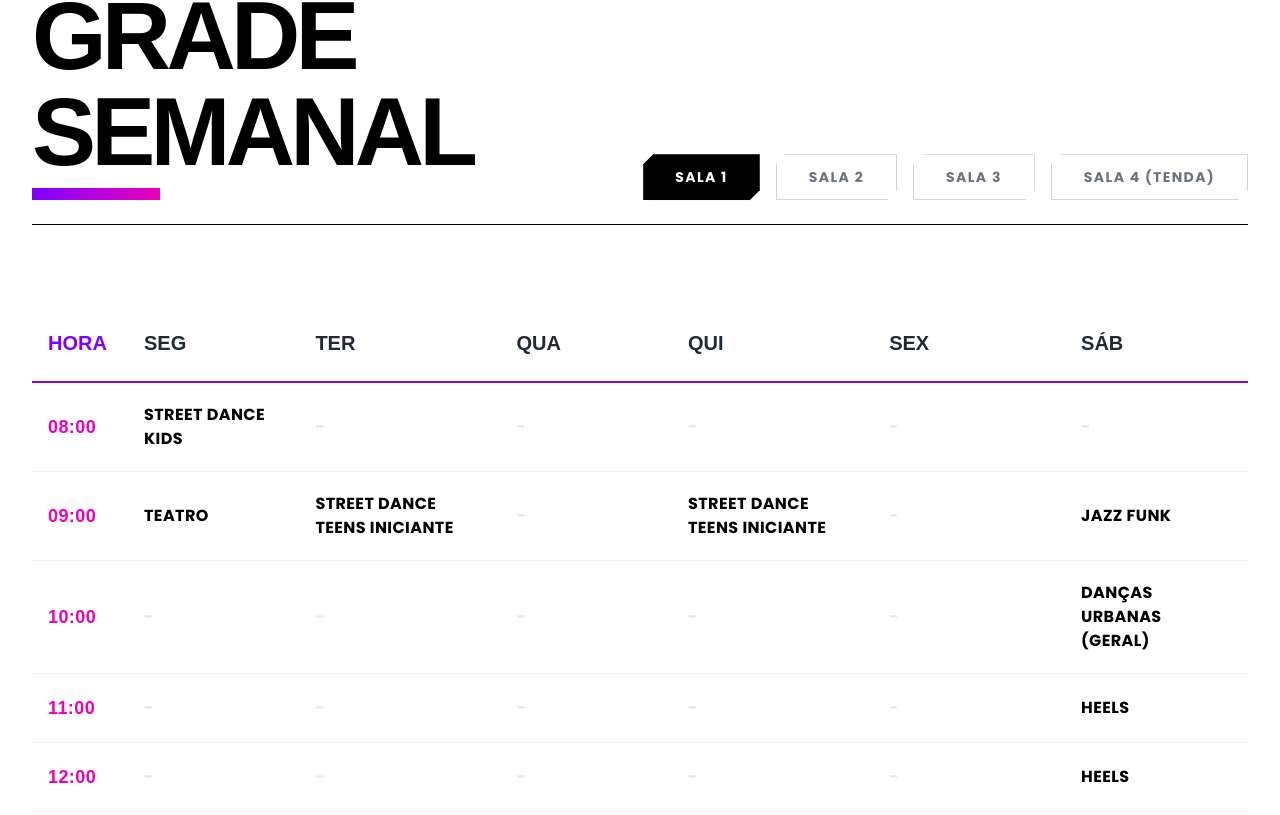
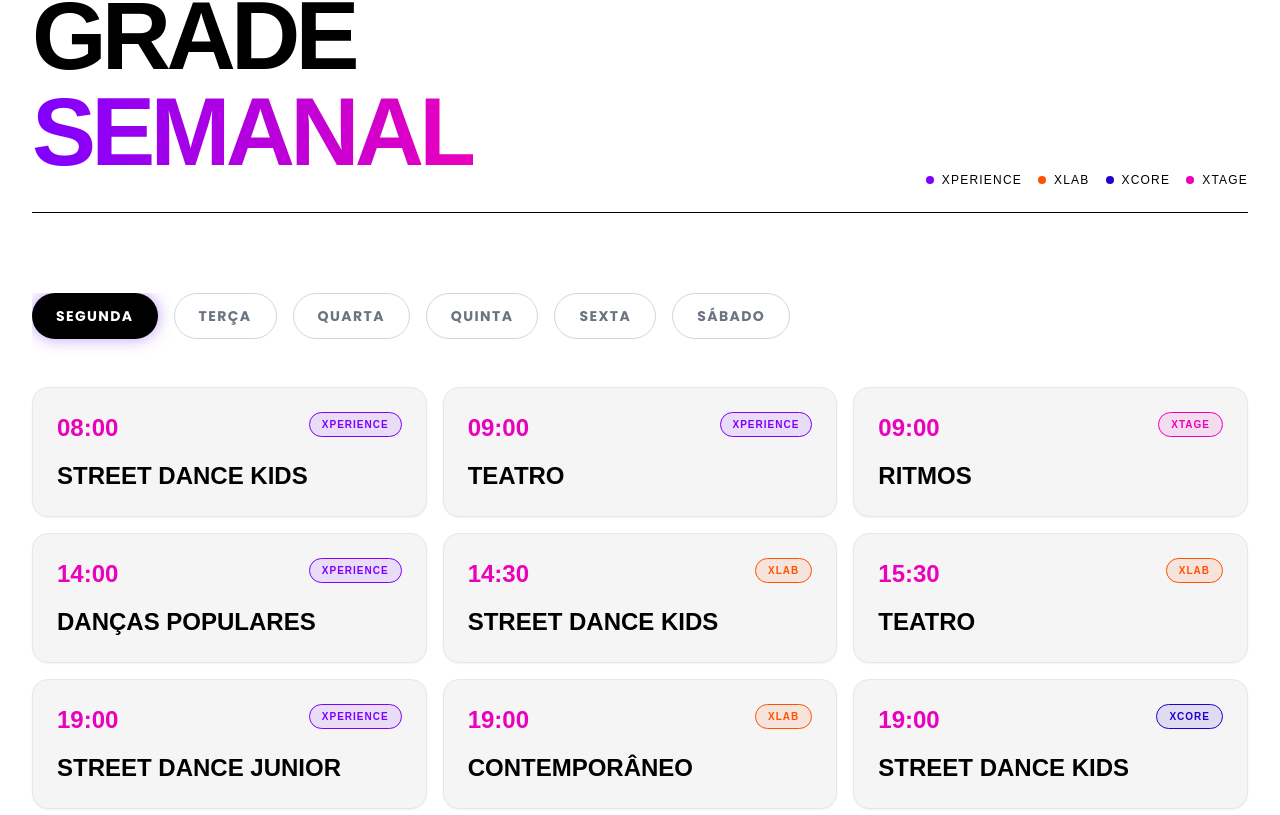
Before and after one commit to jonathanfferreira/xpace-landing-page, a React (Vite) app: page / in a window 1280 px wide. Shown: the part 10425-11240 px from the top of the page. Built offline with nearby package versions, Linux system fonts and the light colour scheme; a web font is replaced by a local one.

Commit message:
Update Schedule: Refactor to Day tabs, new rooms, and 2025 class data

```diff
--- a/components/Schedule.tsx
+++ b/components/Schedule.tsx
@@ -1,158 +1,203 @@
 import React, { useState } from 'react';
+import { motion, AnimatePresence } from 'framer-motion';
 
-type DaySchedule = {
-  seg?: string;
-  ter?: string;
-  qua?: string;
-  qui?: string;
-  sex?: string;
-  sab?: string;
+type ScheduleItem = {
+  time: string;
+  activity: string;
+  room: string;
 };
 
-type ScheduleItem = DaySchedule & {
-  time: string;
-};
-
-type RoomSchedule = {
+type WeeklySchedule = {
   [key: string]: ScheduleItem[];
 };
 
-const scheduleData: RoomSchedule = {
-  "Sala 1": [
-    { time: "08:00", seg: "Street Dance Kids", sab: "" },
-    { time: "09:00", seg: "Teatro", ter: "Street Dance Teens Iniciante", qui: "Street Dance Teens Iniciante", sab: "Jazz Funk" },
-    { time: "10:00", sab: "Danças Urbanas (Geral)" },
-    { time: "11:00", sab: "Heels" },
-    { time: "12:00", sab: "Heels" },
-    { time: "14:00", seg: "Danças Populares", qua: "Danças Populares", sab: "Cia Heels (Grupo)" },
-    { time: "15:00", sab: "Cia Heels (Grupo)" },
-    { time: "17:00", qui: "Heels (Prof. Duda)" },
-    { time: "18:00", qui: "Heels (Prof. Duda)" },
-    { time: "19:00", seg: "Street Dance Junior", qua: "Street Dance Junior", sex: "Danças Urbanas Iniciante" },
-    { time: "20:00", seg: "Street Dance Senior", qua: "Street Dance Senior", sex: "Street Funk" },
-    { time: "21:00", seg: "Jazz", qua: "Jazz" },
+const scheduleData: WeeklySchedule = {
+  "SEGUNDA": [
+    { time: "08:00", activity: "Street Dance Kids", room: "XPERIENCE" },
+    { time: "09:00", activity: "Teatro", room: "XPERIENCE" },
+    { time: "09:00", activity: "Ritmos", room: "XTAGE" },
+    { time: "14:00", activity: "Danças Populares", room: "XPERIENCE" },
+    { time: "14:30", activity: "Street Dance Kids", room: "XLAB" },
+    { time: "15:30", activity: "Teatro", room: "XLAB" },
+    { time: "19:00", activity: "Street Dance Junior", room: "XPERIENCE" },
+    { time: "19:00", activity: "Contemporâneo", room: "XLAB" },
+    { time: "19:00", activity: "Street Dance Kids", room: "XCORE" },
+    { time: "19:00", activity: "Ritmos", room: "XTAGE" },
+    { time: "19:00", activity: "Jiu Jitsu", room: "XTAGE" },
+    { time: "20:00", activity: "Street Dance Senior", room: "XPERIENCE" },
+    { time: "20:00", activity: "Jazz Iniciante", room: "XCORE" },
+    { time: "20:00", activity: "Acrobacia", room: "XTAGE" },
+    { time: "20:00", activity: "Jiu Jitsu", room: "XTAGE" },
+    { time: "21:00", activity: "Jazz", room: "XPERIENCE" },
   ],
-  "Sala 2": [
-    { time: "08:30", qua: "Street Dance Kids" },
-    { time: "14:30", seg: "Street Dance Kids", ter: "Street Dance Iniciante", qua: "Street Dance Kids", qui: "Street Dance Iniciante", sab: "Dancehall (Prof. Lucas)" },
-    { time: "15:30", seg: "Teatro", ter: "Baby Class", qua: "Teatro", qui: "Baby Class", sab: "Dancehall (Prof. Lucas)" },
-    { time: "19:00", seg: "Contemporâneo", ter: "Jazz Funk (Prof. Gus)", qua: "Contemporâneo", qui: "Heels", sex: "Jiu Jitsu Kids" },
-    { time: "20:00", ter: "Dança de Salão", qui: "Dança de Salão" },
-    { time: "21:00", ter: "Street Dance Iniciante", qui: "Street Dance Iniciante" },
+  "TERÇA": [
+    { time: "09:00", activity: "Street Dance Teens Iniciante", room: "XPERIENCE" },
+    { time: "14:30", activity: "Street Dance Iniciante", room: "XLAB" },
+    { time: "15:30", activity: "Baby Class", room: "XLAB" },
+    { time: "19:00", activity: "Jazz Funk (Prof. Gus)", room: "XLAB" },
+    { time: "19:00", activity: "Ritmos", room: "XCORE" },
+    { time: "19:00", activity: "Muay Thai", room: "XTAGE" },
+    { time: "20:00", activity: "Dança de Salão", room: "XLAB" },
+    { time: "20:00", activity: "Ballet Iniciante", room: "XCORE" },
+    { time: "20:00", activity: "K-Pop", room: "XTAGE" },
+    { time: "20:00", activity: "Muay Thai", room: "XTAGE" },
+    { time: "21:00", activity: "Street Dance Iniciante", room: "XLAB" },
   ],
-  "Sala 3": [
-    { time: "17:00", qui: "Heels (Prof. Duda)" },
-    { time: "18:00", qui: "Heels (Prof. Duda)" },
-    { time: "19:00", seg: "Street Dance (DU) Kids", qua: "Street Dance (DU) Kids", qui: "Heels" },
-    { time: "20:00", seg: "Jazz Iniciante", qua: "Jazz Iniciante", qui: "Dança de Salão (Prof. Lucas)" },
-    { time: "21:00", seg: "K-Pop", qua: "K-Pop", qui: "Dança de Salão (Prof. Lucas)" },
+  "QUARTA": [
+    { time: "08:30", activity: "Street Dance Kids", room: "XLAB" },
+    { time: "09:00", activity: "Ritmos", room: "XTAGE" },
+    { time: "09:30", activity: "Teatro", room: "XCORE" },
+    { time: "14:00", activity: "Danças Populares", room: "XPERIENCE" },
+    { time: "14:30", activity: "Street Dance Kids", room: "XLAB" },
+    { time: "15:30", activity: "Teatro", room: "XLAB" },
+    { time: "19:00", activity: "Street Dance Junior", room: "XPERIENCE" },
+    { time: "19:00", activity: "Contemporâneo", room: "XLAB" },
+    { time: "19:00", activity: "Street Dance Kids", room: "XCORE" },
+    { time: "19:00", activity: "Ritmos", room: "XTAGE" },
+    { time: "19:00", activity: "Jiu Jitsu", room: "XTAGE" },
+    { time: "20:00", activity: "Street Dance Senior", room: "XPERIENCE" },
+    { time: "20:00", activity: "Jazz Iniciante", room: "XCORE" },
+    { time: "20:00", activity: "Acrobacia", room: "XTAGE" },
+    { time: "20:00", activity: "Jiu Jitsu", room: "XTAGE" },
+    { time: "21:00", activity: "Jazz", room: "XPERIENCE" },
   ],
-  "Sala 4 (Tenda)": [
-    { time: "19:00", seg: "Jiu Jitsu", ter: "Muay Thai", qua: "Jiu Jitsu", qui: "Muay Thai", sex: "Jiu Jitsu" },
-    { time: "20:00", seg: "Jiu Jitsu", ter: "Muay Thai", qua: "Jiu Jitsu", qui: "Muay Thai", sex: "Jiu Jitsu" },
+  "QUINTA": [
+    { time: "09:00", activity: "Street Dance Teens Iniciante", room: "XPERIENCE" },
+    { time: "14:30", activity: "Street Dance Iniciante", room: "XLAB" },
+    { time: "15:30", activity: "Baby Class", room: "XLAB" },
+    { time: "17:00", activity: "Heels (Prof. Duda)", room: "XPERIENCE" },
+    { time: "18:00", activity: "Heels (Prof. Duda)", room: "XPERIENCE" },
+    { time: "19:00", activity: "Heels (Geral)", room: "XLAB" },
+    { time: "19:00", activity: "Ritmos", room: "XCORE" },
+    { time: "19:00", activity: "Muay Thai", room: "XTAGE" },
+    { time: "20:00", activity: "Dança de Salão", room: "XLAB" },
+    { time: "20:00", activity: "Ballet Iniciante", room: "XCORE" },
+    { time: "20:00", activity: "K-Pop", room: "XTAGE" },
+    { time: "20:00", activity: "Muay Thai", room: "XTAGE" },
+    { time: "21:00", activity: "Street Dance Iniciante", room: "XLAB" },
   ],
+  "SEXTA": [
+    { time: "19:00", activity: "Danças Urbanas Iniciante", room: "XPERIENCE" },
+    { time: "19:00", activity: "Jiu Jitsu Kids", room: "XLAB" },
+    { time: "19:00", activity: "Jiu Jitsu", room: "XTAGE" },
+    { time: "20:00", activity: "Street Funk", room: "XPERIENCE" },
+    { time: "20:00", activity: "Jiu Jitsu", room: "XTAGE" },
+  ],
+  "SÁBADO": [
+    { time: "09:00", activity: "Jazz Funk", room: "XPERIENCE" },
+    { time: "10:00", activity: "Danças Urbanas (Geral)", room: "XPERIENCE" },
+    { time: "11:00", activity: "Heels", room: "XPERIENCE" },
+    { time: "12:00", activity: "Heels", room: "XPERIENCE" },
+    { time: "14:00", activity: "Cia Heels", room: "XPERIENCE" },
+    { time: "14:30", activity: "Salão / Dancehall", room: "XLAB" },
+    { time: "14:30", activity: "Cia Danças Populares", room: "XTAGE" },
+    { time: "15:00", activity: "Cia Heels", room: "XPERIENCE" },
+    { time: "15:30", activity: "Salão / Dancehall", room: "XLAB" },
+    { time: "15:30", activity: "Cia Danças Populares", room: "XTAGE" },
+  ]
+};
+
+const getRoomColor = (room: string) => {
+  switch (room) {
+    case 'XPERIENCE': return 'text-primary border-primary';
+    case 'XLAB': return 'text-secondary border-secondary';
+    case 'XCORE': return 'text-tertiary border-tertiary';
+    case 'XTAGE': return 'text-cyber-pink border-cyber-pink';
+    default: return 'text-white border-white';
+  }
+};
+
+const getRoomBg = (room: string) => {
+  switch (room) {
+    case 'XPERIENCE': return 'bg-primary/10';
+    case 'XLAB': return 'bg-secondary/10';
+    case 'XCORE': return 'bg-tertiary/10';
+    case 'XTAGE': return 'bg-cyber-pink/10';
+    default: return 'bg-gray-800';
+  }
 };
 
 export const Schedule: React.FC = () => {
-  const [activeTab, setActiveTab] = useState("Sala 1");
-  const rooms = ["Sala 1", "Sala 2", "Sala 3", "Sala 4 (Tenda)"];
+  const [activeTab, setActiveTab] = useState("SEGUNDA");
+  const days = ["SEGUNDA", "TERÇA", "QUARTA", "QUINTA", "SEXTA", "SÁBADO"];
 
   return (
-    <section id="schedule" className="py-32 bg-background-light dark:bg-background-dark">
+    <section id="schedule" className="py-24 md:py-32 bg-background-light dark:bg-background-dark relative">
       <div className="max-w-7xl mx-auto px-4 sm:px-6 lg:px-8">
-        <div className="flex flex-col md:flex-row justify-between items-end mb-20 border-b border-black dark:border-white pb-6">
+        {/* Header */}
+        <div className="flex flex-col md:flex-row justify-between items-end mb-12 md:mb-20 border-b border-black dark:border-white pb-6">
           <div>
-            <h2 className="font-display text-6xl md:text-8xl font-black text-text-main-light dark:text-text-main-dark mb-2 tracking-tighter">
-              Grade <br /> Semanal
+            <h2 className="font-display text-5xl md:text-8xl font-black text-text-main-light dark:text-text-main-dark mb-2 tracking-tighter">
+              GRADE <br /> <span className="text-transparent bg-clip-text bg-gradient-to-r from-primary to-cyber-pink">SEMANAL</span>
             </h2>
-            <div className="h-3 w-32 bg-gradient-to-r from-primary to-cyber-pink"></div>
           </div>
 
-          {/* Room Tabs */}
-          <div className="mt-8 md:mt-0 flex flex-wrap gap-2 md:gap-4">
-            {rooms.map((room) => (
-              <button
-                key={room}
-                onClick={() => setActiveTab(room)}
-                className={`px-6 md:px-8 py-3 clip-button font-bold text-sm tracking-widest transition-all duration-300 ${
-                  activeTab === room
-                    ? 'bg-black text-white dark:bg-white dark:text-black shadow-neon'
-                    : 'border border-gray-300 dark:border-gray-700 text-gray-500 hover:text-black dark:hover:text-white hover:border-black dark:hover:border-white'
-                }`}
-              >
-                {room.toUpperCase()}
-              </button>
-            ))}
+          {/* Legend for Rooms (Optional, but helpful) */}
+          <div className="mt-6 md:mt-0 flex gap-4 text-xs font-tech tracking-widest flex-wrap">
+            <div className="flex items-center gap-2"><span className="w-2 h-2 bg-primary rounded-full"></span>XPERIENCE</div>
+            <div className="flex items-center gap-2"><span className="w-2 h-2 bg-secondary rounded-full"></span>XLAB</div>
+            <div className="flex items-center gap-2"><span className="w-2 h-2 bg-tertiary rounded-full"></span>XCORE</div>
+            <div className="flex items-center gap-2"><span className="w-2 h-2 bg-cyber-pink rounded-full"></span>XTAGE</div>
           </div>
         </div>
 
-        <div className="overflow-x-auto min-h-[500px] relative">
-           {/* Empty State for other rooms */}
-           {scheduleData[activeTab].length === 0 && (
-             <div className="absolute inset-0 flex items-center justify-center text-center p-8 bg-surface-light dark:bg-surface-dark rounded-xl border border-dashed border-gray-300 dark:border-gray-700">
-               <div>
-                  <span className="material-symbols-outlined text-4xl mb-4 text-gray-400">calendar_clock</span>
-                  <p className="font-tech text-xl text-gray-400 tracking-widest">GRADE DE HORÁRIOS EM BREVE</p>
-               </div>
-             </div>
-           )}
+        {/* Day Tabs */}
+        <div className="flex overflow-x-auto pb-4 mb-8 gap-2 md:gap-4 no-scrollbar">
+          {days.map((day) => (
+            <button
+              key={day}
+              onClick={() => setActiveTab(day)}
+              className={`px-6 py-3 rounded-full font-bold text-sm tracking-widest whitespace-nowrap transition-all duration-300 ${activeTab === day
+                  ? 'bg-black text-white dark:bg-white dark:text-black shadow-[0_0_15px_rgba(124,58,237,0.5)]'
+                  : 'border border-gray-300 dark:border-gray-800 text-gray-500 hover:text-black dark:hover:text-white hover:border-black dark:hover:border-white'
+                }`}
+            >
+              {day}
+            </button>
+          ))}
+        </div>
 
-          {scheduleData[activeTab].length > 0 && (
-            <table className="w-full text-left border-collapse min-w-[800px]">
-              <thead>
-                <tr className="border-b-2 border-primary">
-                  <th className="py-6 px-4 font-tech text-xl text-primary w-24">Hora</th>
-                  <th className="py-6 px-4 font-display text-xl font-bold text-gray-800 dark:text-gray-200">SEG</th>
-                  <th className="py-6 px-4 font-display text-xl font-bold text-gray-800 dark:text-gray-200">TER</th>
-                  <th className="py-6 px-4 font-display text-xl font-bold text-gray-800 dark:text-gray-200">QUA</th>
-                  <th className="py-6 px-4 font-display text-xl font-bold text-gray-800 dark:text-gray-200">QUI</th>
-                  <th className="py-6 px-4 font-display text-xl font-bold text-gray-800 dark:text-gray-200">SEX</th>
-                  <th className="py-6 px-4 font-display text-xl font-bold text-gray-800 dark:text-gray-200">SÁB</th>
-                </tr>
-              </thead>
-              <tbody className="font-body text-base tracking-wide">
-                {scheduleData[activeTab].map((row, index) => (
-                  <tr
+        {/* Schedule Grid */}
+        <div className="min-h-[400px]">
+          <AnimatePresence mode="wait">
+            <motion.div
+              key={activeTab}
+              initial={{ opacity: 0, y: 10 }}
+              animate={{ opacity: 1, y: 0 }}
+              exit={{ opacity: 0, y: -10 }}
+              transition={{ duration: 0.3 }}
+              className="grid grid-cols-1 md:grid-cols-2 lg:grid-cols-3 gap-4"
+            >
+              {[...scheduleData[activeTab]] // Create a shallow copy to sort
+                .sort((a, b) => a.time.localeCompare(b.time))
+                .map((item, index) => (
+                  <div
                     key={index}
-                    className="border-b border-gray-100 dark:border-gray-900 hover:bg-gray-50 dark:hover:bg-gray-900/50 transition-colors group"
+                    className="flex flex-col p-6 rounded-2xl border border-gray-200 dark:border-gray-800 bg-surface-light dark:bg-surface-dark hover:border-primary/50 transition-colors duration-300 group shadow-sm hover:shadow-md"
                   >
-                    <td className="py-5 px-4 font-bold text-cyber-pink font-tech text-lg">{row.time}</td>
+                    <div className="flex justify-between items-start mb-4">
+                      <span className="font-tech text-2xl font-bold text-cyber-pink">
+                        {item.time}
+                      </span>
+                      <span className={`px-3 py-1 rounded-full text-[10px] font-tech font-bold tracking-widest uppercase border ${getRoomColor(item.room)} ${getRoomBg(item.room)}`}>
+                        {item.room}
+                      </span>
+                    </div>
+                    <h3 className="font-display text-xl md:text-2xl font-black text-text-main-light dark:text-text-main-dark uppercase leading-tight group-hover:text-primary transition-colors">
+                      {item.activity}
+                    </h3>
+                  </div>
+                ))}
 
-                    {/* Segunda */}
-                    <td className={`py-5 px-4 font-bold ${row.seg ? 'text-black dark:text-white' : 'text-gray-200 dark:text-gray-800'}`}>
-                      {row.seg || '-'}
-                    </td>
+              {scheduleData[activeTab].length === 0 && (
+                <div className="col-span-full py-20 text-center text-gray-500 font-tech tracking-widest">
+                  NENHUMA AULA PROGRAMADA
+                </div>
+              )}
+            </motion.div>
+          </AnimatePresence>
+        </div>
 
-                    {/* Terça */}
-                    <td className={`py-5 px-4 font-bold ${row.ter ? 'text-black dark:text-white' : 'text-gray-200 dark:text-gray-800'}`}>
-                      {row.ter || '-'}
-                    </td>
-
-                    {/* Quarta */}
-                    <td className={`py-5 px-4 font-bold ${row.qua ? 'text-black dark:text-white' : 'text-gray-200 dark:text-gray-800'}`}>
-                      {row.qua || '-'}
-                    </td>
-
-                    {/* Quinta */}
-                    <td className={`py-5 px-4 font-bold ${row.qui ? 'text-black dark:text-white' : 'text-gray-200 dark:text-gray-800'}`}>
-                      {row.qui || '-'}
-                    </td>
-
-                    {/* Sexta */}
-                    <td className={`py-5 px-4 font-bold ${row.sex ? 'text-black dark:text-white' : 'text-gray-200 dark:text-gray-800'}`}>
-                      {row.sex || '-'}
-                    </td>
-
-                    {/* Sábado */}
-                     <td className={`py-5 px-4 font-bold ${row.sab ? 'text-black dark:text-white' : 'text-gray-200 dark:text-gray-800'}`}>
-                      {row.sab || '-'}
-                    </td>
-                  </tr>
-                ))}
-              </tbody>
-            </table>
-          )}
-        </div>
       </div>
     </section>
   );
```
